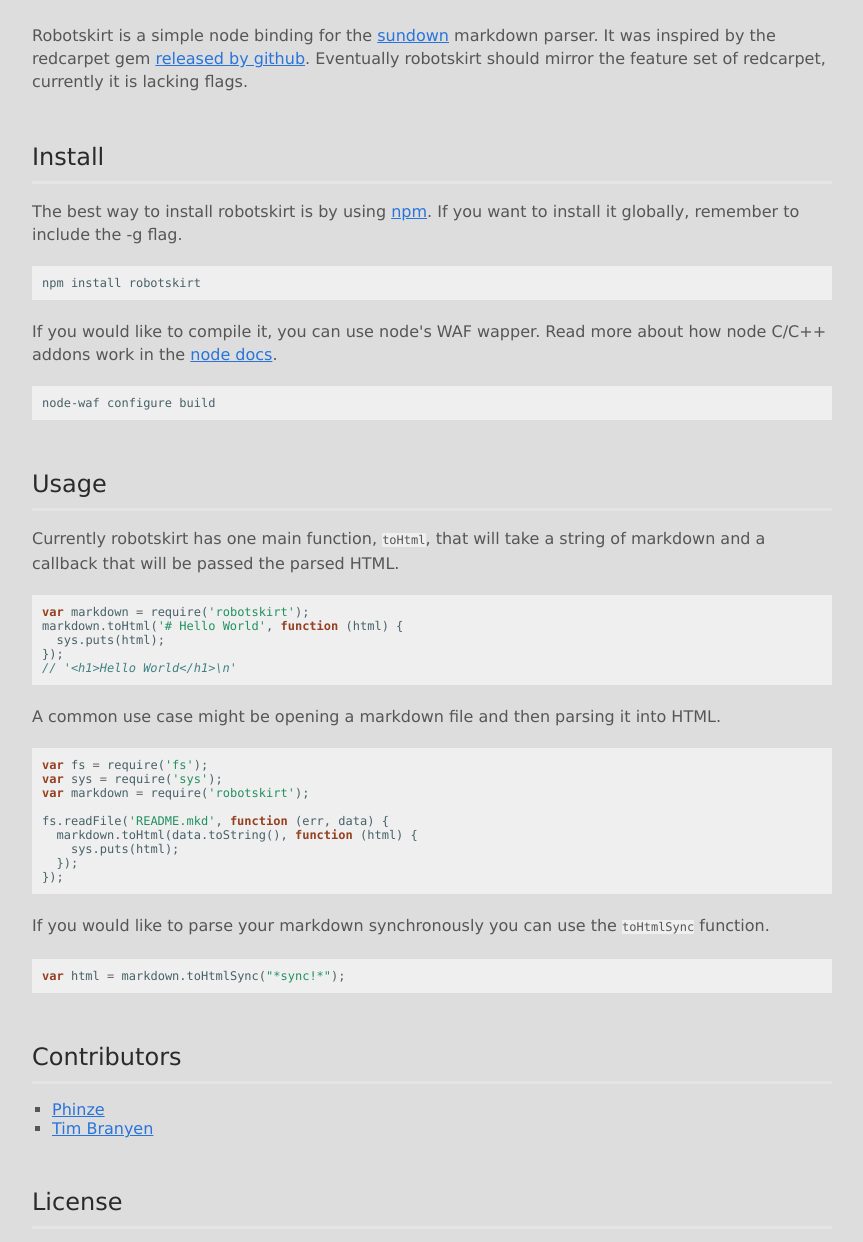
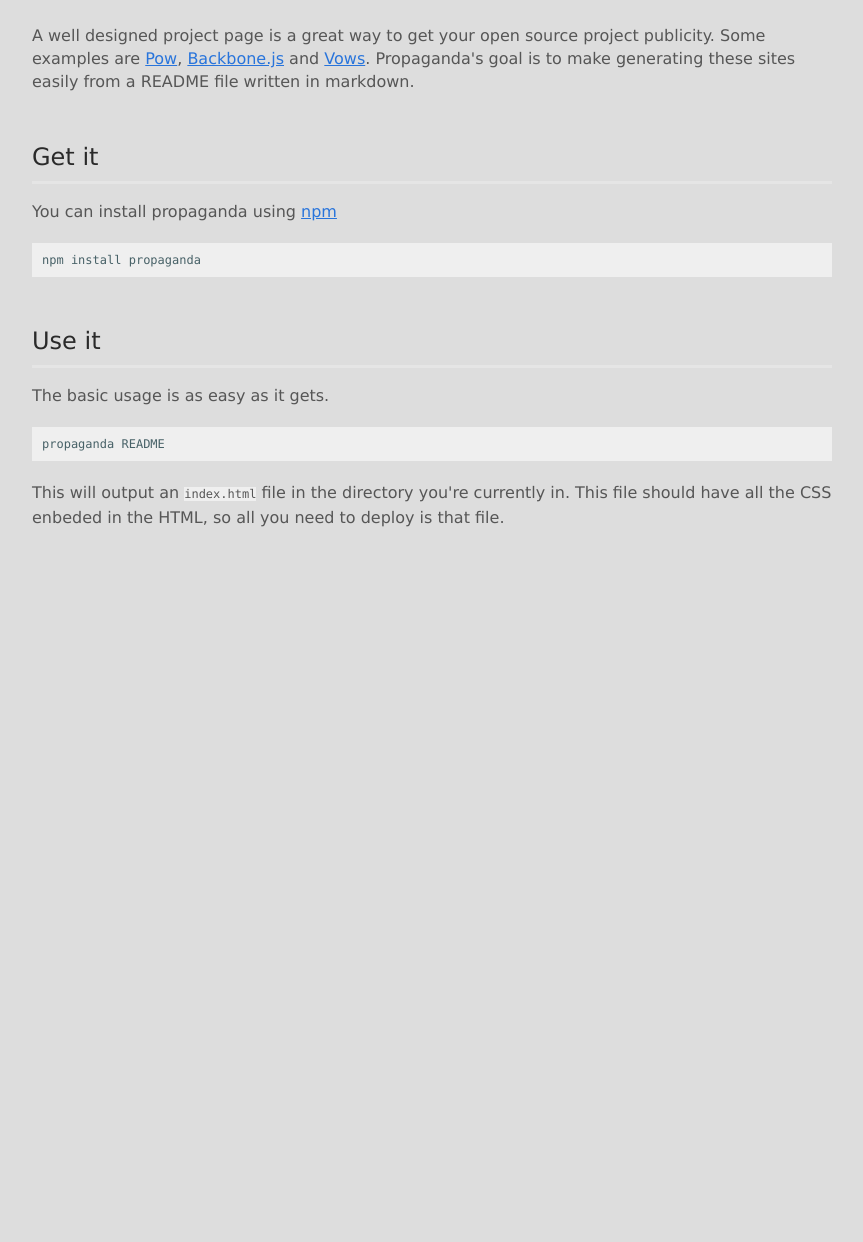
Before and after one commit to benmills/propaganda, a website: page index.html in a window 1280 px wide. Shown: the part 116-1358 px from the top of the page, without its empty margins (208-1071 px from the left). After the commit the page ends 800 px from the top, so only its background shows below. Drawn offline with Linux system fonts and the light colour scheme.

Commit message:
README file

```diff
--- a/index.html
+++ b/index.html
@@ -368,70 +368,27 @@
 
   <body>
     <div class="center" id="main">
-      <h1>Robotskirt</h1>
+      <h1>Propaganda</h1>
 
-<p>Robotskirt is a simple node binding for the <a href="https://github.com/tanoku/sundown">sundown</a> markdown parser. It was inspired by the redcarpet gem <a href="https://github.com/blog/832-rolling-out-the-redcarpet">released by github</a>. Eventually robotskirt should mirror the feature set of redcarpet, currently it is lacking flags.</p>
+<p>A well designed project page is a great way to get your open source project publicity. Some examples are <a href="http://pow.cx/">Pow</a>, <a href="http://documentcloud.github.com/backbone/">Backbone.js</a> and <a href="http://vowsjs.org/">Vows</a>. Propaganda's goal is to make generating these sites easily from a README file written in markdown.</p>
 
-<h2>Install</h2>
+<h2>Get it</h2>
 
-<p>The best way to install robotskirt is by using <a href="https://github.com/isaacs/npm">npm</a>. If you want to install it globally, remember to include the -g flag.</p>
+<p>You can install propaganda using <a href="http://npmjs.org/">npm</a></p>
 
-<div class="highlight"><pre>npm install robotskirt
+<div class="highlight"><pre>npm install propaganda
 </pre></div>
 
 
-<p>If you would like to compile it, you can use node's WAF wapper. Read more about how node C/C++ addons work in the <a href="http://nodejs.org/docs/v0.4.7/api/addons.html">node docs</a>.</p>
+<h2>Use it</h2>
 
-<div class="highlight"><pre>node-waf configure build
+<p>The basic usage is as easy as it gets.</p>
+
+<div class="highlight"><pre>propaganda README
 </pre></div>
 
 
-<h2>Usage</h2>
-
-<p>Currently robotskirt has one main function, <code>toHtml</code>, that will take a string of markdown and a callback that will be passed the parsed HTML. </p>
-
-<div class="highlight"><pre><span class="kd">var</span> <span class="nx">markdown</span> <span class="o">=</span> <span class="nx">require</span><span class="p">(</span><span class="s1">'robotskirt'</span><span class="p">);</span>
-<span class="nx">markdown</span><span class="p">.</span><span class="nx">toHtml</span><span class="p">(</span><span class="s1">'# Hello World'</span><span class="p">,</span> <span class="kd">function</span> <span class="p">(</span><span class="nx">html</span><span class="p">)</span> <span class="p">{</span>
-  <span class="nx">sys</span><span class="p">.</span><span class="nx">puts</span><span class="p">(</span><span class="nx">html</span><span class="p">);</span>
-<span class="p">});</span>
-<span class="c1">// '&lt;h1&gt;Hello World&lt;/h1&gt;\n'</span>
-</pre></div>
-
-
-<p>A common use case might be opening a markdown file and then parsing it into HTML.</p>
-
-<div class="highlight"><pre><span class="kd">var</span> <span class="nx">fs</span> <span class="o">=</span> <span class="nx">require</span><span class="p">(</span><span class="s1">'fs'</span><span class="p">);</span>
-<span class="kd">var</span> <span class="nx">sys</span> <span class="o">=</span> <span class="nx">require</span><span class="p">(</span><span class="s1">'sys'</span><span class="p">);</span>
-<span class="kd">var</span> <span class="nx">markdown</span> <span class="o">=</span> <span class="nx">require</span><span class="p">(</span><span class="s1">'robotskirt'</span><span class="p">);</span>
-
-<span class="nx">fs</span><span class="p">.</span><span class="nx">readFile</span><span class="p">(</span><span class="s1">'README.mkd'</span><span class="p">,</span> <span class="kd">function</span> <span class="p">(</span><span class="nx">err</span><span class="p">,</span> <span class="nx">data</span><span class="p">)</span> <span class="p">{</span>
-  <span class="nx">markdown</span><span class="p">.</span><span class="nx">toHtml</span><span class="p">(</span><span class="nx">data</span><span class="p">.</span><span class="nx">toString</span><span class="p">(),</span> <span class="kd">function</span> <span class="p">(</span><span class="nx">html</span><span class="p">)</span> <span class="p">{</span>
-    <span class="nx">sys</span><span class="p">.</span><span class="nx">puts</span><span class="p">(</span><span class="nx">html</span><span class="p">);</span>
-  <span class="p">});</span>
-<span class="p">});</span>
-</pre></div>
-
-
-<p>If you would like to parse your markdown synchronously you can use the <code>toHtmlSync</code> function.</p>
-
-<div class="highlight"><pre><span class="kd">var</span> <span class="nx">html</span> <span class="o">=</span> <span class="nx">markdown</span><span class="p">.</span><span class="nx">toHtmlSync</span><span class="p">(</span><span class="s2">&quot;*sync!*&quot;</span><span class="p">);</span>
-</pre></div>
-
-
-<h2>Contributors</h2>
-
-<ul>
-<li><a href="https://github.com/phinze">Phinze</a> </li>
-<li><a href="https://github.com/tbranyen">Tim Branyen</a> </li>
-</ul>
-
-<h2>License</h2>
-
-<p>Permission is hereby granted, free of charge, to any person obtaining a copy of this software and associated documentation files (the &quot;Software&quot;), to deal in the Software without restriction, including without limitation the rights to use, copy, modify, merge, publish, distribute, sublicense, and/or sell copies of the Software, and to permit persons to whom the Software is furnished to do so, subject to the following conditions:</p>
-
-<p>The above copyright notice and this permission notice shall be included in all copies or substantial portions of the Software.</p>
-
-<p>THE SOFTWARE IS PROVIDED &quot;AS IS&quot;, WITHOUT WARRANTY OF ANY KIND, EXPRESS OR IMPLIED, INCLUDING BUT NOT LIMITED TO THE WARRANTIES OF MERCHANTABILITY, FITNESS FOR A PARTICULAR PURPOSE AND NONINFRINGEMENT. IN NO EVENT SHALL THE AUTHORS OR COPYRIGHT HOLDERS BE LIABLE FOR ANY CLAIM, DAMAGES OR OTHER LIABILITY, WHETHER IN AN ACTION OF CONTRACT, TORT OR OTHERWISE, ARISING FROM, OUT OF OR IN CONNECTION WITH THE SOFTWARE OR THE USE OR OTHER DEALINGS IN THE SOFTWARE.</p>
+<p>This will output an <code>index.html</code> file in the directory you're currently in. This file should have all the CSS enbeded in the HTML, so all you need to deploy is that file.</p>
 
     </div>
   </body>
```
Also changed, not shown: 1 other file.
